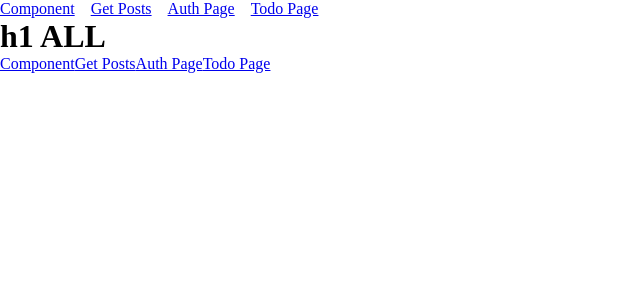
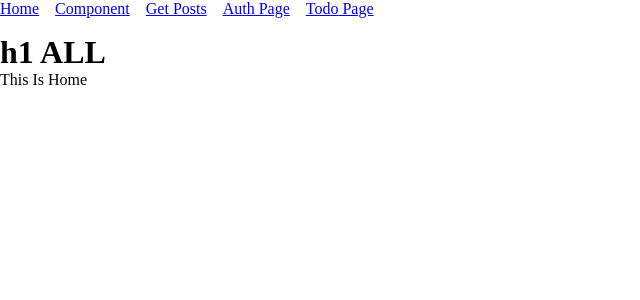
Before and after one commit to FarNys/Type-TestTools, a React (Create React App) app: page / in a window 1280 px wide. Shown: the top 300 px of the page, without its empty margins (0-640 px from the left). Built offline with nearby package versions, Linux system fonts and the light colour scheme.

Commit message:
+add e2e test for  auth page

```diff
--- a/src/App.tsx
+++ b/src/App.tsx
@@ -4,10 +4,7 @@ function App() {
   return (
     <div className="App" data-testid="app">
       <h1>h1 ALL</h1>
-      <Link to="/component/button">Component</Link>
-      <Link to="/posts">Get Posts</Link>
-      <Link to="/auth">Auth Page</Link>
-      <Link to="/todo">Todo Page</Link>
+      <p>This Is Home</p>
     </div>
   );
 }
--- a/src/Components/Layout/Navbar.tsx
+++ b/src/Components/Layout/Navbar.tsx
@@ -1,14 +1,14 @@
 import React from "react";
 import LinkStyle from "./LinkStyle";
 
-const Navbar: React.FC<any> = ({ children }) => {
+const Navbar: React.FC<any> = () => {
   return (
-    <div data-cy="navbar">
+    <div data-cy="navbar" className="navbar">
+      <LinkStyle to="/">Home</LinkStyle>
       <LinkStyle to="/component/button">Component</LinkStyle>
       <LinkStyle to="/posts">Get Posts</LinkStyle>
       <LinkStyle to="/auth">Auth Page</LinkStyle>
       <LinkStyle to="/todo">Todo Page</LinkStyle>
-      {children}
     </div>
   );
 };
--- a/src/Pages/AuthPage/AuthPage.tsx
+++ b/src/Pages/AuthPage/AuthPage.tsx
@@ -15,7 +15,7 @@ const AuthPage = () => {
     setbtnTitle("Loading");
     setTimeout(() => {
       setbtnTitle("Send");
-      setmyData("Farid");
+      setmyData(formData.username);
     }, 300);
   };
   const changeFormHandler = (e: React.ChangeEvent<HTMLInputElement>): void => {
@@ -24,6 +24,7 @@ const AuthPage = () => {
 
   return (
     <div>
+      <h1>This is Auth</h1>
       <form>
         <label htmlFor="username">UserName</label>
         <input
--- a/src/Routes/routerList.tsx
+++ b/src/Routes/routerList.tsx
@@ -12,41 +12,46 @@ const routerList = createBrowserRouter([
   {
     path: "/",
     element: (
-      <Navbar>
+      <>
+        <Navbar />
         <App />
-      </Navbar>
+      </>
     ),
   },
   {
     path: "/component/button",
     element: (
-      <Navbar>
+      <>
+        <Navbar />
         <ComponentPage />
-      </Navbar>
+      </>
     ),
   },
   {
     path: "/posts",
     element: (
-      <Navbar>
+      <>
+        <Navbar />
         <Posts />
-      </Navbar>
+      </>
     ),
   },
   {
     path: "/auth",
     element: (
-      <Navbar>
+      <>
+        <Navbar />
         <AuthPage />
-      </Navbar>
+      </>
     ),
   },
   {
     path: "/todo",
     element: (
-      <Navbar>
+      <>
+        <Navbar />
         <TodoPage />
-      </Navbar>
+      </>
     ),
   },
 ]);
--- a/src/style.scss
+++ b/src/style.scss
@@ -2,3 +2,6 @@
   margin: 0;
   padding: 0;
 }
+.navbar {
+  margin-bottom: 1rem;
+}
```
Also changed, not shown: TestFunctions.js (added, +9 -0 lines), 1 other file (tests, documents, lock files or other folders).
